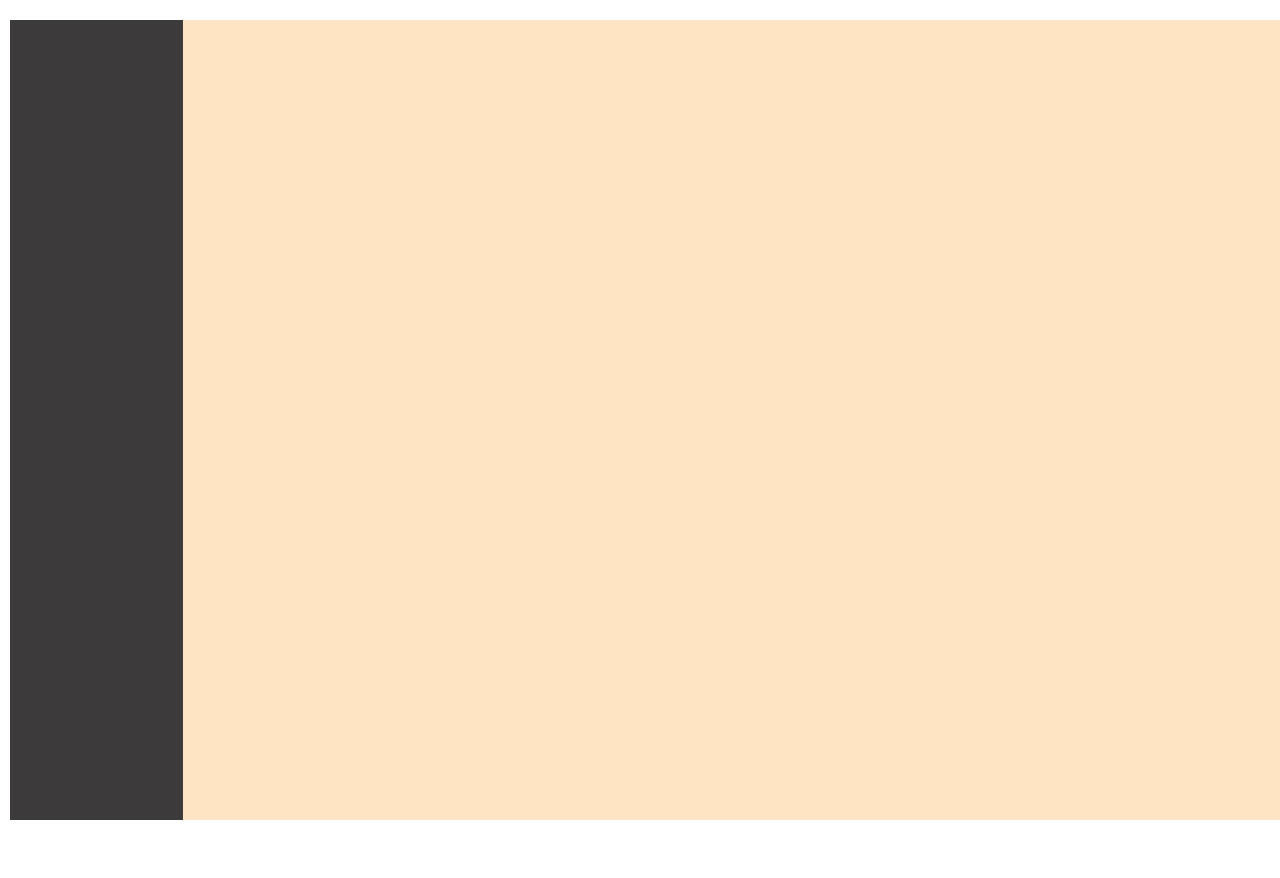
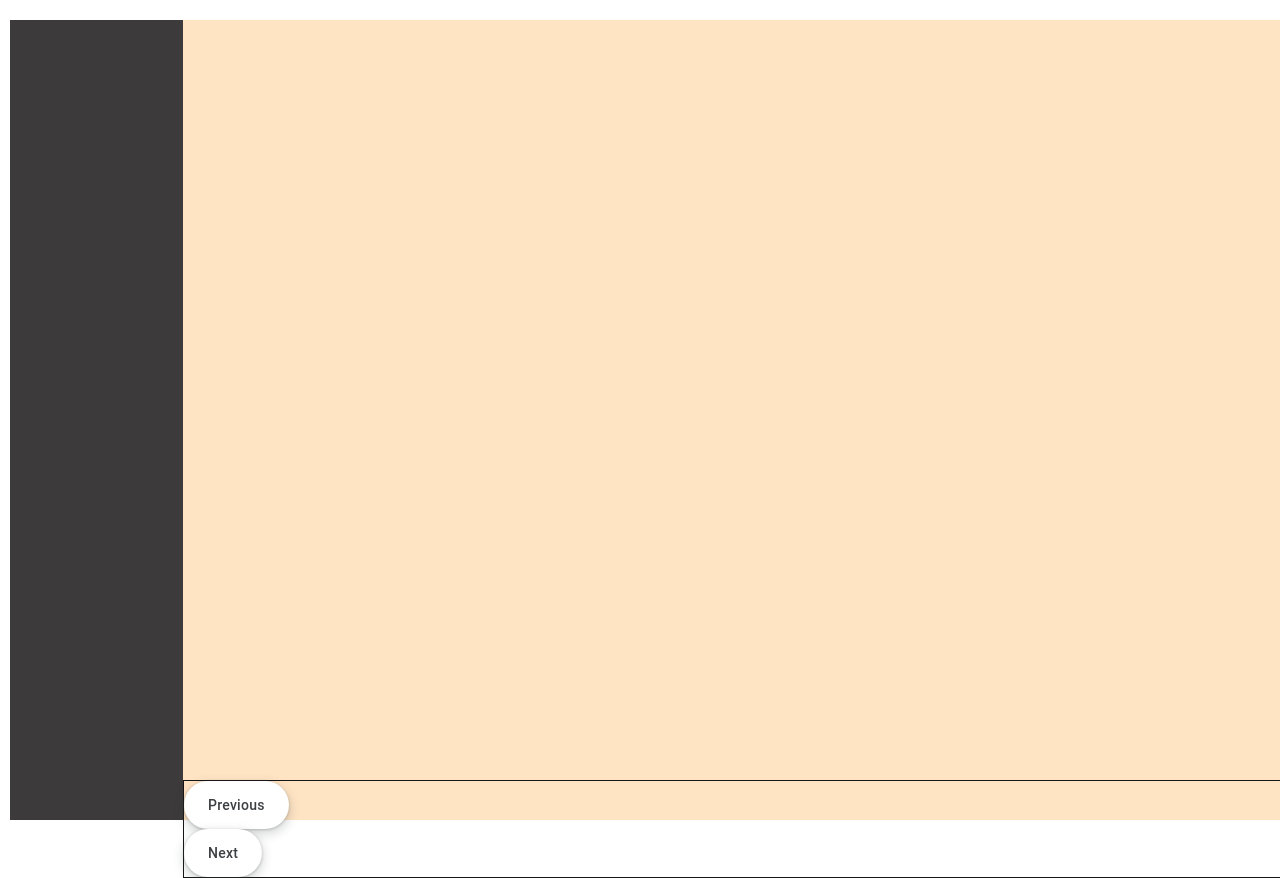
Before and after one commit to alexnoutashGTA/Ecommerce, a React (Create React App) app: page / in a window 1280 px wide. Before the commit the page ends 820 px from the top, so only its background shows below. Built offline with nearby package versions, Linux system fonts and the light colour scheme.

Commit message:
Button area

```diff
--- a/src/App.css
+++ b/src/App.css
@@ -9,7 +9,13 @@
     height: 100%;
     width: 100%;
 }
-
+#button_area{
+    border: #151515 1px solid;
+    margin-top: 95vh;
+}
+button{
+    display: block;
+}
 #side_menu{
     position: relative;
     top: 20px;
--- a/src/App.tsx
+++ b/src/App.tsx
@@ -140,7 +140,16 @@ function App() {
             <div id="bread_crumb_menu"></div>
             <div id="two_boxes_horizontal">
                 <div id="side_menu"></div>
-                <div id="content_area"></div>
+                <div id="content_area">
+                    <div id="button_area">
+                        <div id ="previous_button_area">
+                             <button id="button_area_prev" >Previous</button>
+                        </div>
+                        <div id="next_button_area">
+                            <button id="button_area_next" >Next</button>
+                        </div>
+                    </div>
+                </div>
             </div>
         </div>
     );
```
